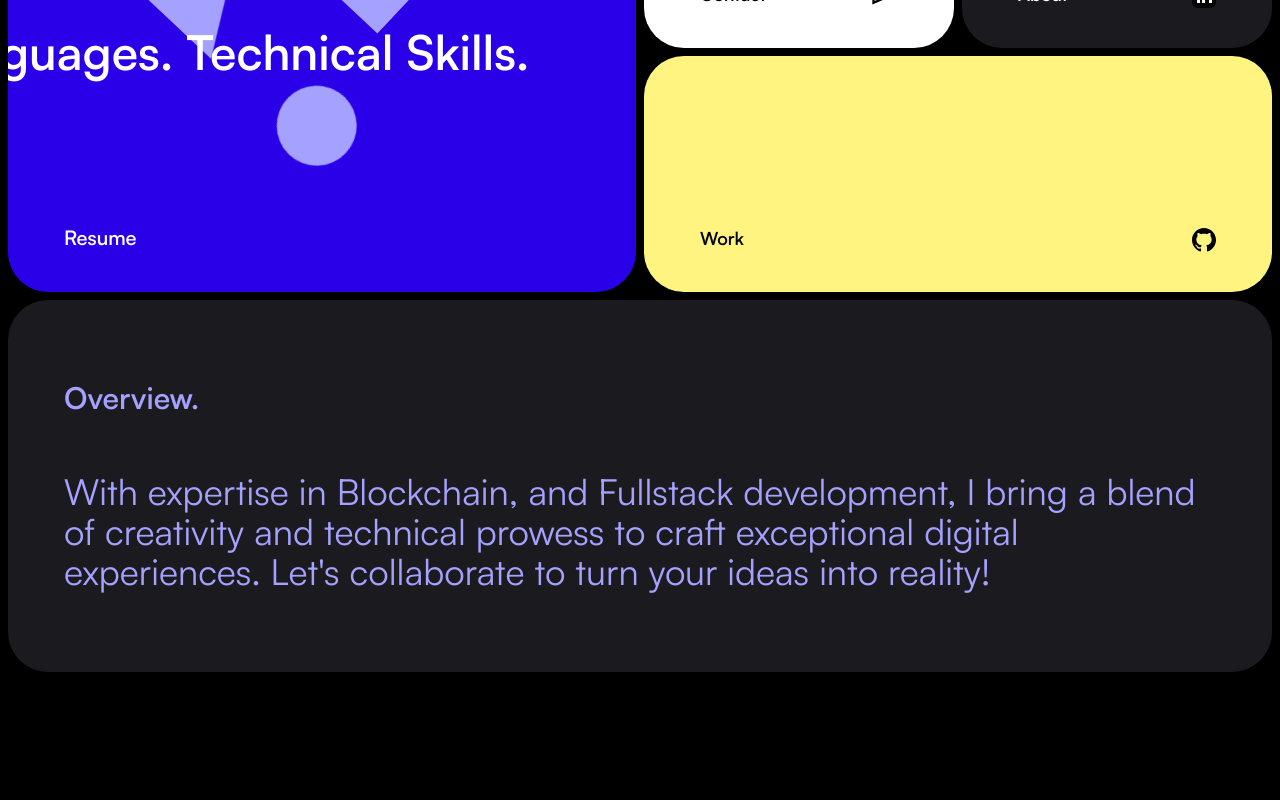
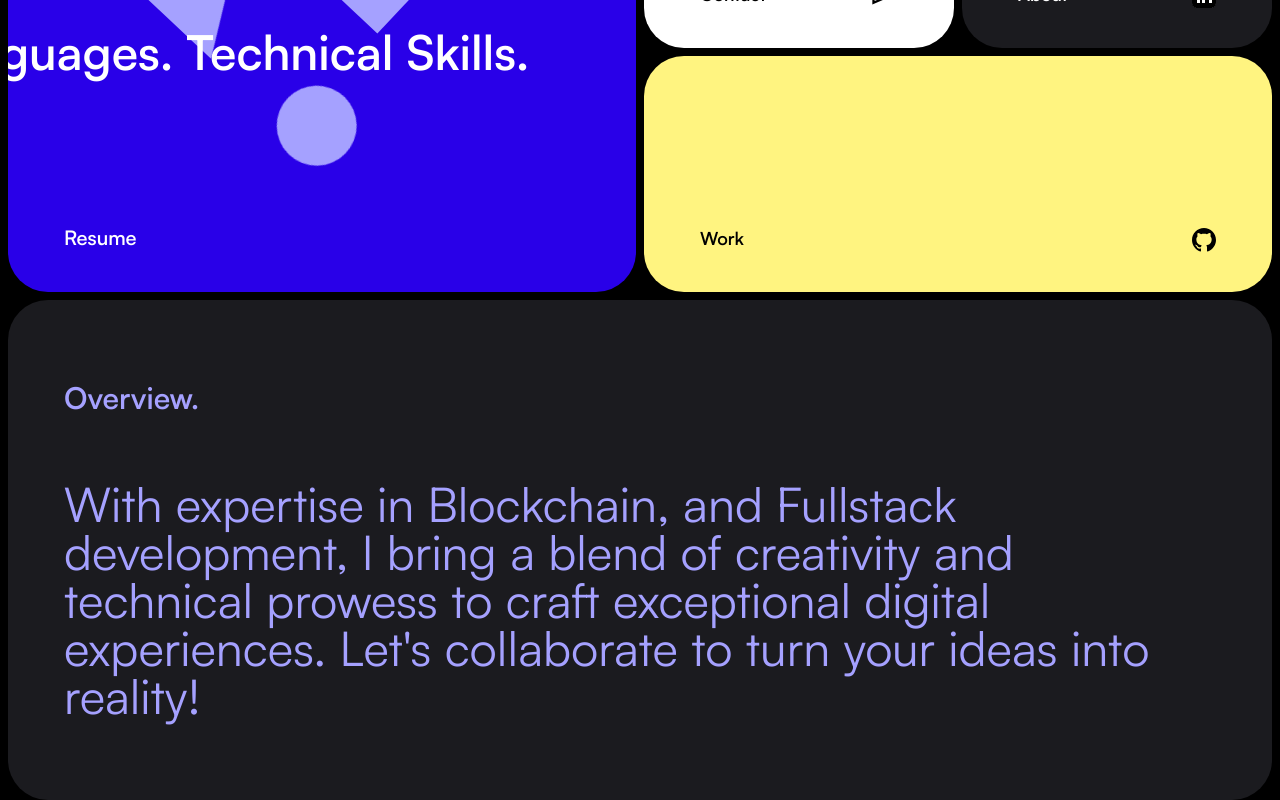
Before and after one commit to UsamaRashid/usamarashidbutt-portfolio, a Next.js app: page / in a window 1280 px wide. Shown: the part 508-1308 px from the top of the page. Before the commit the page ends 1180 px from the top, so only its background shows below. Built offline with nearby package versions, Linux system fonts and the light colour scheme.

Commit message:
[Fix]: Improved Overview textsizes

```diff
--- a/src/components/Work.tsx
+++ b/src/components/Work.tsx
@@ -6,7 +6,7 @@
     // h-[32vh] md:h-[40vh] lg:h-[40vh]
     <div className='relative flex flex-col gap-4  rounded-[2.5rem] p-20 px-14 bg-[#1b1b1f] text-[#a5a1ff]'>
       <div className='head text-3xl font-semibold'>Overview.</div>
-      <div className='content sm:text-3xl md:text-4xl '>
+      <div className='content sm:text-2xl md:text-3xl lg:text-4xl xl:text-5xl '>
         <br />
         {`With expertise in Blockchain, and
         Fullstack development, I bring a blend of creativity and technical prowess to craft
```
